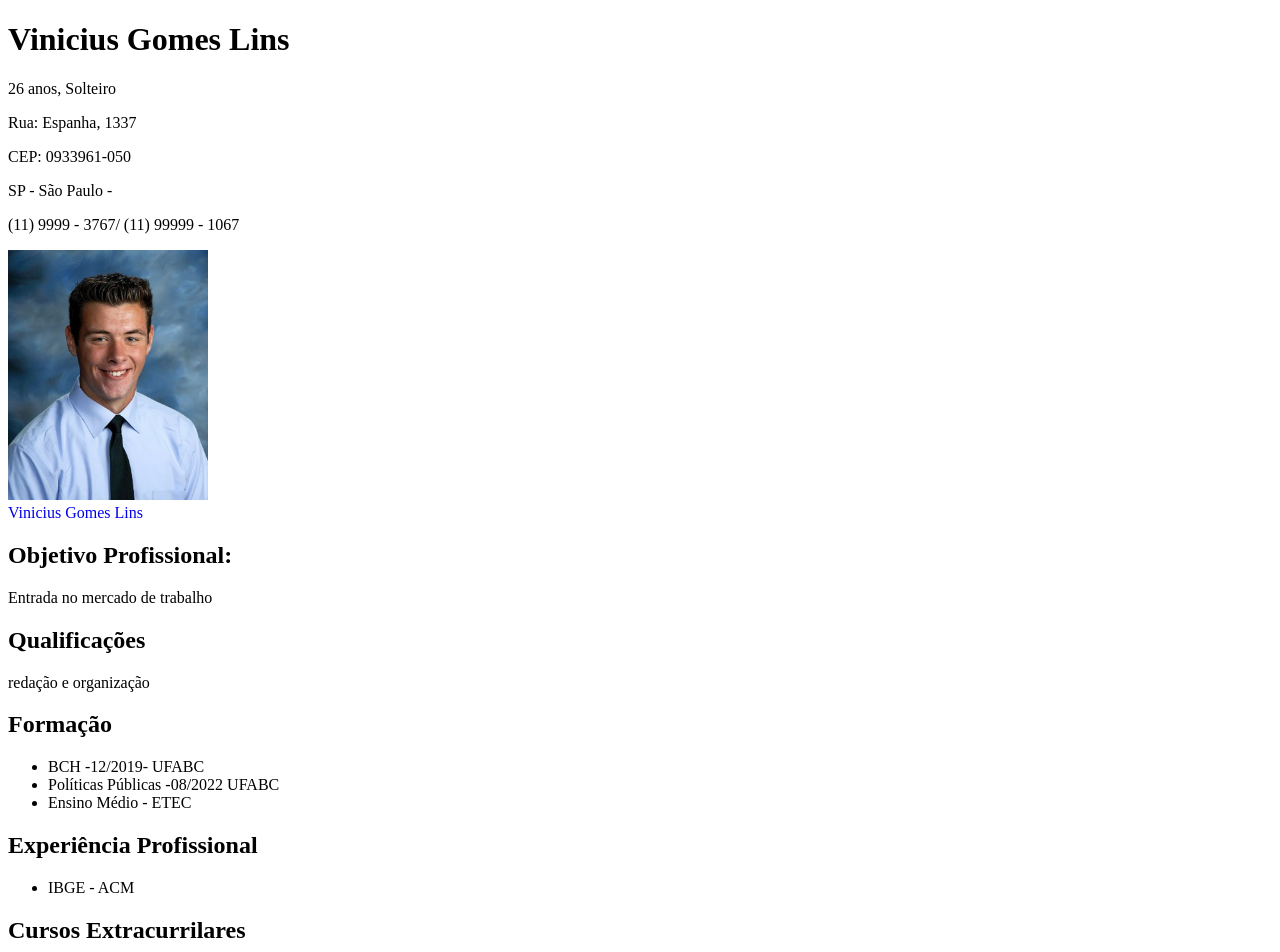
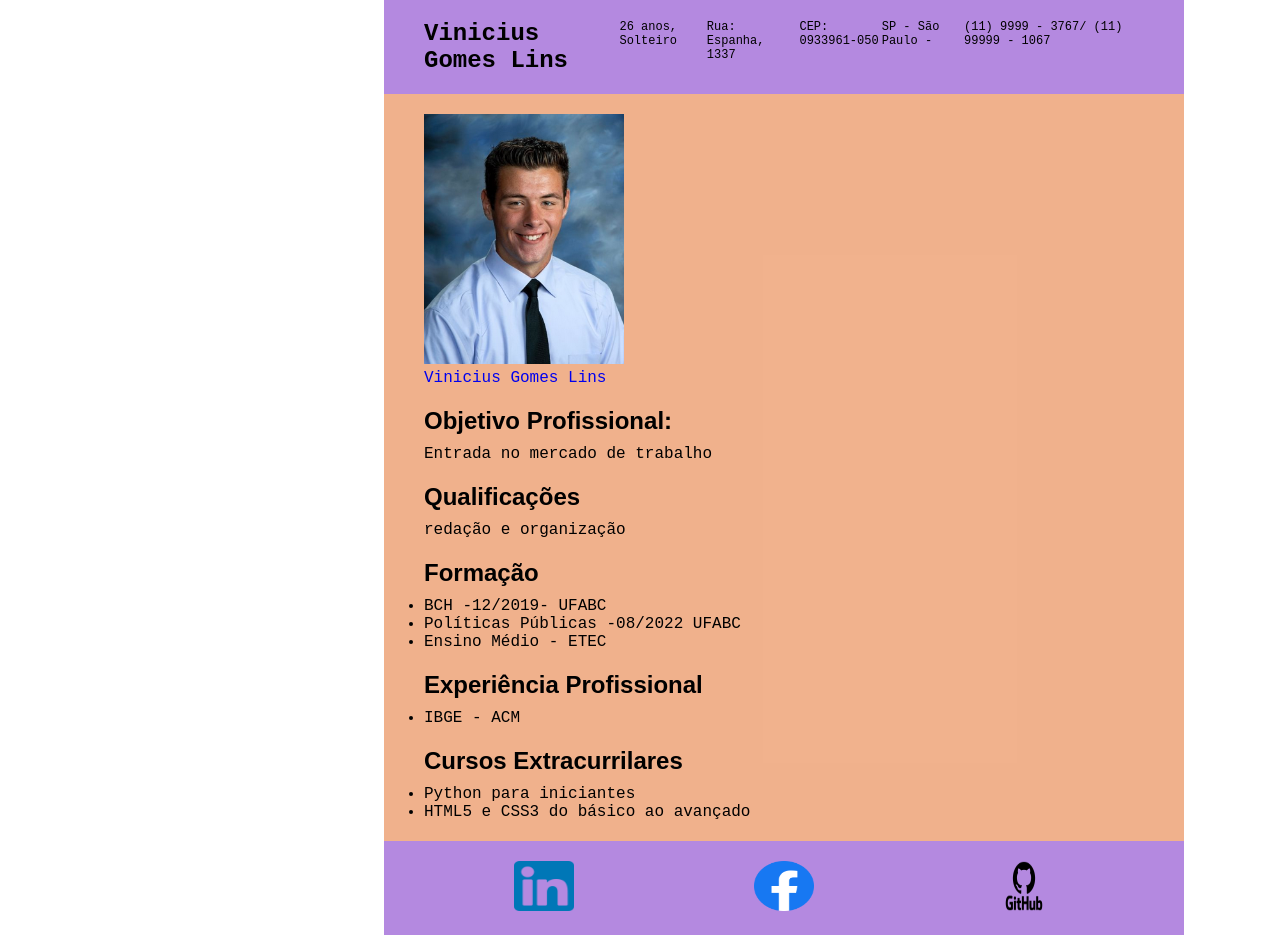
Before and after one commit to VGLink/curriculumvitae-wip-, a plain HTML site: page index.html in a window 1280 px wide. Shown: the top 952 px of the page. Drawn offline with Linux system fonts and the light colour scheme; files whose address does not match are found by name.

Commit message:
Add files via upload

```diff
--- a/css/estilo01.css
+++ b/css/estilo01.css
@@ -1,3 +1,61 @@
+*{
+    margin: 0;
+    padding:0;
+}
+
+body{
+    text-align: left;
+    width: 800px;
+    margin-left: 30%;
+}
+
+header{
+    display: flex;
+    justify-content: space-around;
+    padding-top: 20px;
+    padding-bottom: 20px;
+    padding-left: 40px;
+    padding-right: 40px;
+    background-color: #b489e0;
+    font-size: 12px;
+    font-family: 'Courier New', Courier, monospace;
+
+}
+main{
+    font-family: 'Courier New', Courier, monospace;
+    padding-top: 20px;
+    padding-bottom: 20px;
+    padding-left: 40px;
+    padding-right: 40px;
+    background-color: #f0ae87f3;
+}
+
+main h2{
+    padding-top: 20px;
+    padding-bottom: 10px;
+    font-weight: 900;
+    font-family: Arial, Helvetica, sans-serif;
+
+}
+
+main img{
+    width: 200px;
+    height: 250px;
+}
+
+footer{
+    display: flex;
+    justify-content: space-around;
+    padding-top: 20px;
+    padding-bottom: 20px;
+    padding-right: 40px;
+    padding-left: 40px;
+    background-color: #b489e0;
+}
+
+
+
+
 h1, h2{
     text-transform: capitalize ;
 }
@@ -7,6 +65,12 @@ img{
     height: 250px;
 }
 
+footer figure img{
+    width: 60px;
+    height: 50px;
+
+}
+
 a {
     text-decoration: none;
 }
```
